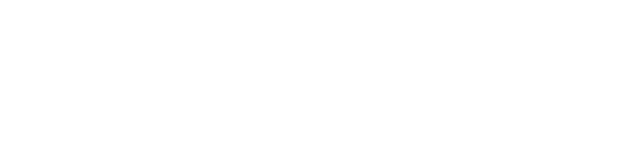
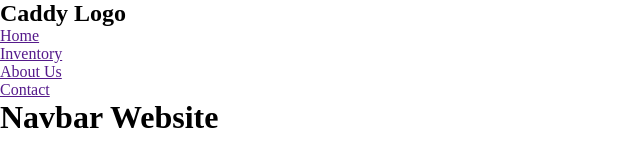
Before and after one commit to JonMisner/assessment3CB, a plain HTML site: page index.html in a window 1280 px wide. Shown: the whole page, without its empty margins (0-640 px from the left). Drawn offline with Linux system fonts and the light colour scheme.

Commit message:
html framework

```diff
--- a/index.html
+++ b/index.html
@@ -1,12 +1,37 @@
 <!DOCTYPE html>
 <html lang="en">
-<head>
-   <meta charset="UTF-8">
-   <meta name="viewport" content="width=device-width, initial-scale=1.0">
-   <link rel="stylesheet" href="style.css">
-   <title>Nav Bar Assessment</title>
-</head>
-<body>
-
-</body>
+  <head>
+    <meta charset="UTF-8" />
+    <meta name="viewport" content="width=device-width, initial-scale=1.0" />
+    <link rel="stylesheet" href="style.css" />
+    <title>Navbar Assessment</title>
+  </head>
+  <body>
+    <div class="nav-container">
+      <nav class="navbar">
+        <h1 id="navbar-logo">Caddy Logo</h1>
+        <div class="menu-toggle" id="mobile-menu">
+          <span class="bar"></span>
+          <span class="bar"></span>
+          <span class="bar"></span>
+        </div>
+        <ul class="nav-menu">
+          <li>
+            <a href="" class="nav-links">Home</a>
+          </li>
+          <li>
+            <a href="" class="nav-links">Inventory</a>
+          </li>
+          <li>
+            <a href="" class="nav-links">About Us</a>
+          </li>
+          <li>
+            <a href="" class="nav-links">Contact</a>
+          </li>
+        </ul>
+      </nav>
+    </div>
+    <h1>Navbar Website</h1>
+    <script src="./app.js"></script>
+  </body>
 </html>
--- a/style.css
+++ b/style.css
@@ -0,0 +1,10 @@
+:root {
+   --darkgray: #212329;
+}
+
+
+* {
+   box-sizing: border-box;
+   margin: 0;
+   padding: 0;
+}
```
